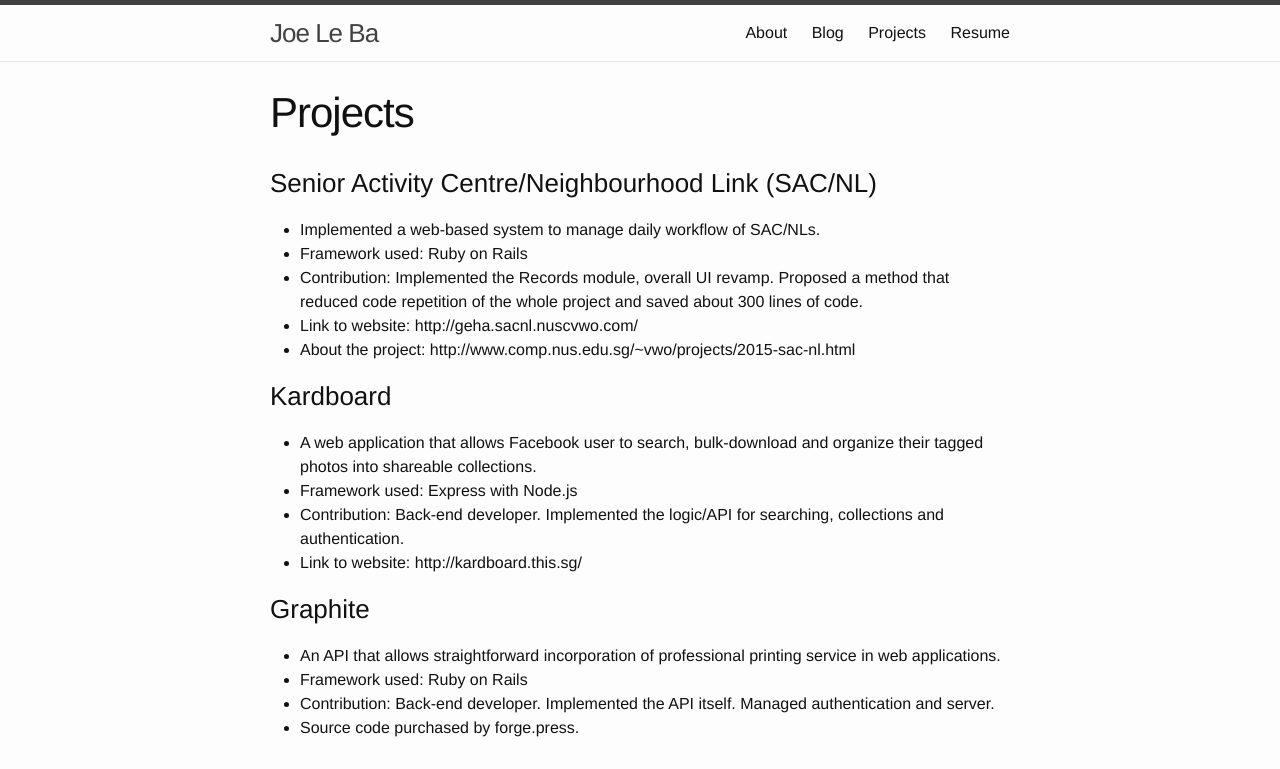
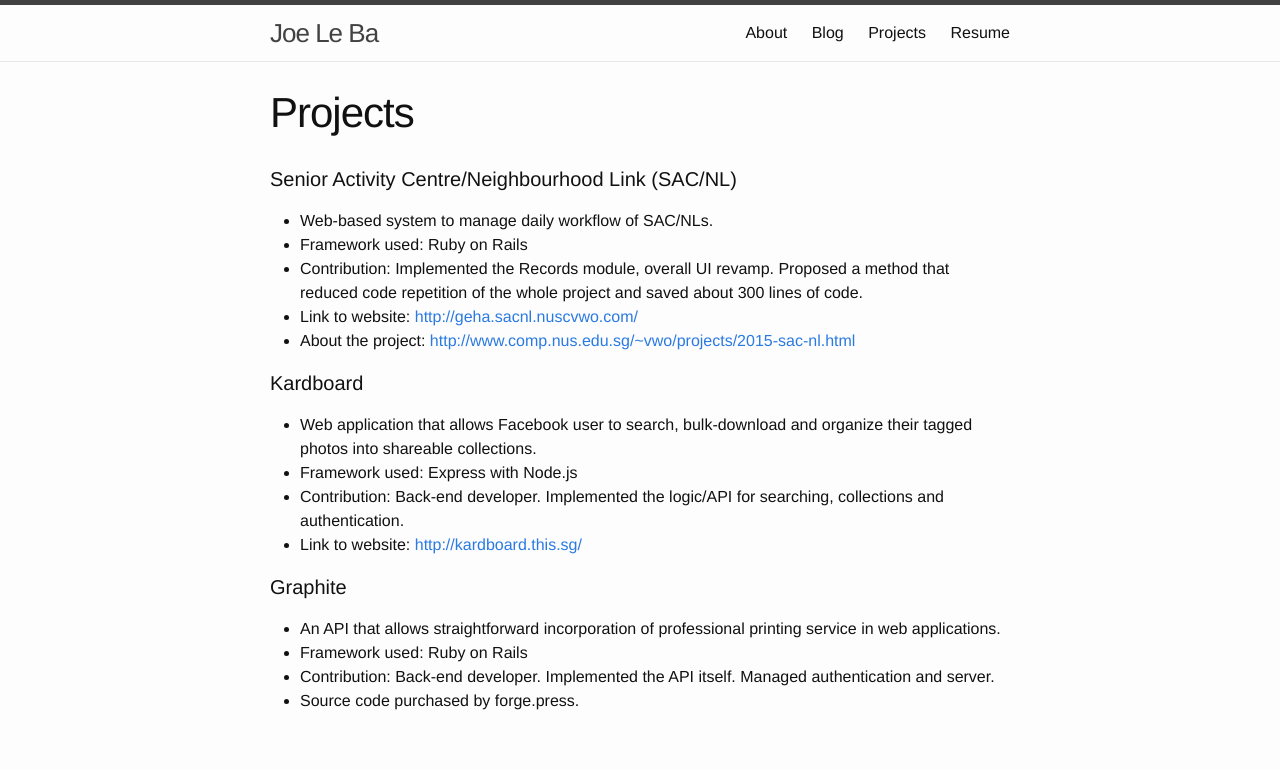
Before and after one commit to joeleba/joeleba.github.io, a Jekyll site: the page built from projects.md, in a window 1280 px wide, cut to the strip 0-769 px from the top of the page. Built offline with Jekyll 4.4.1, drawn with Linux system fonts in a browser that asks for light colours.

Commit message:
projects page

```diff
--- a/projects.md
+++ b/projects.md
@@ -3,23 +3,23 @@ layout: page
 title: Projects
 permalink: /projects/
 ---
-### Senior Activity Centre/Neighbourhood Link (SAC/NL)
+#### Senior Activity Centre/Neighbourhood Link (SAC/NL)
 
-- Implemented a web-based system to manage daily workflow of SAC/NLs.
+- Web-based system to manage daily workflow of SAC/NLs.
 - Framework used: Ruby on Rails
 - Contribution: Implemented the Records module, overall UI revamp. Proposed a method that reduced code repetition of the whole project and saved about 300 lines of code.
-- Link to website: http://geha.sacnl.nuscvwo.com/
-- About the project: http://www.comp.nus.edu.sg/~vwo/projects/2015-sac-nl.html
+- Link to website: <http://geha.sacnl.nuscvwo.com/>
+- About the project: <http://www.comp.nus.edu.sg/~vwo/projects/2015-sac-nl.html>
 
-### Kardboard
+#### Kardboard
 
-- A web application that allows Facebook user to search, bulk-download and organize their tagged photos into shareable collections.
+- Web application that allows Facebook user to search, bulk-download and organize their tagged photos into shareable collections.
 - Framework used: Express with Node.js
 - Contribution: Back-end developer. Implemented the logic/API for searching, collections and
 authentication.
-- Link to website: http://kardboard.this.sg/
+- Link to website: <http://kardboard.this.sg/>
 
-### Graphite
+#### Graphite
 
 - An API that allows straightforward incorporation of professional printing service in web applications.
 - Framework used: Ruby on Rails
```
